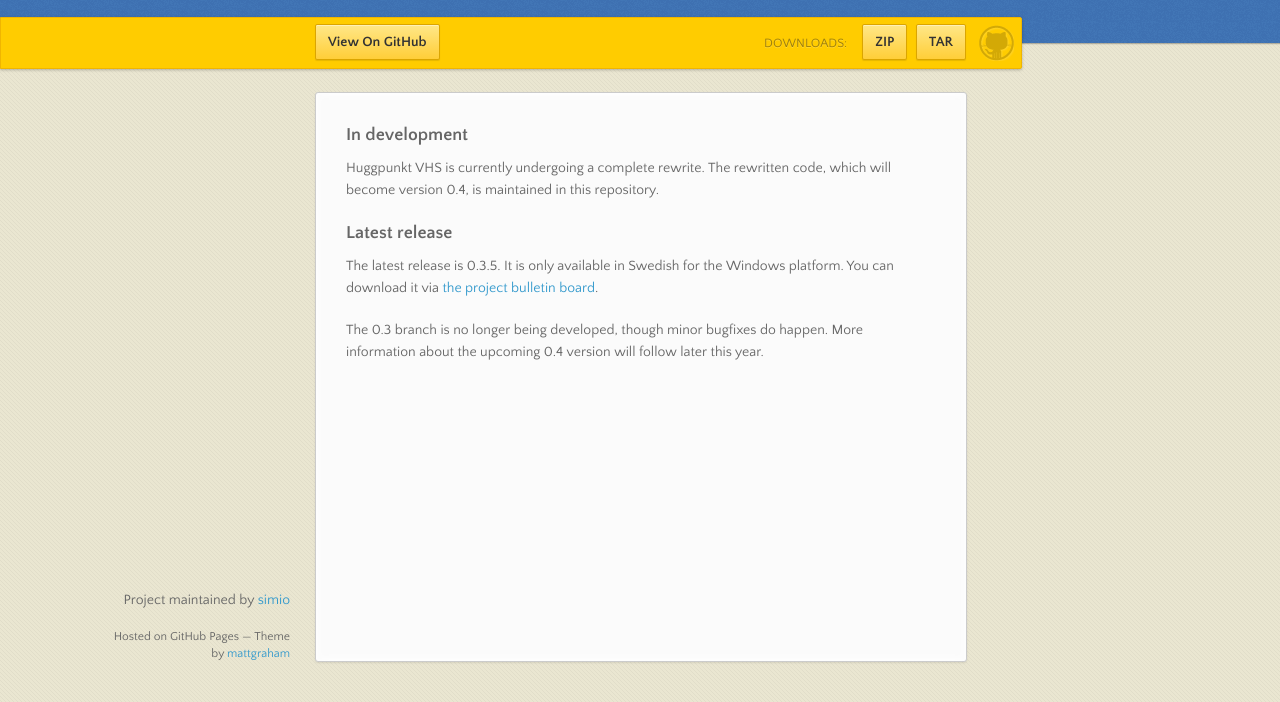
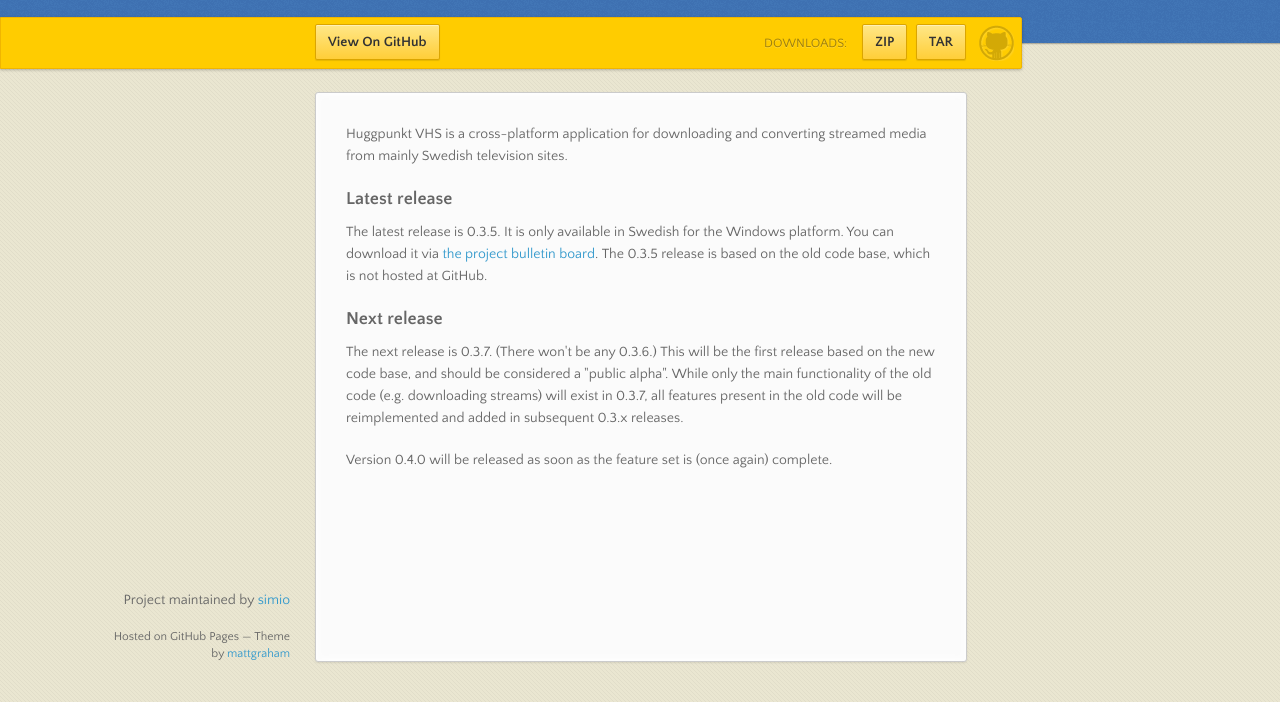
Before and after one commit to simio/H.VHS, a plain HTML site: page index.html in a window 1280 px wide. Shown: the part 98-800 px from the top of the page. Drawn offline with nearby package versions, Linux system fonts and the light colour scheme.

Commit message:
Create gh-pages branch via GitHub

```diff
--- a/index.html
+++ b/index.html
@@ -39,26 +39,25 @@
         <ul></ul>
       </nav>
       <section>
-        <h3>In development</h3>
-
-<p>Huggpunkt VHS is currently undergoing a complete rewrite. The rewritten
-code, which will become version 0.4, is maintained in this repository.</p>
+        <p>Huggpunkt VHS is a cross-platform application for downloading and converting streamed media from mainly Swedish television sites.</p>
 
 <h3>Latest release</h3>
 
 <p>The latest release is 0.3.5. It is only available in Swedish for the
-Windows platform. You can download it via <a href="http://planka.huggpunkt.org/h-vhs">the project bulletin board</a>.</p>
+Windows platform. You can download it via <a href="http://planka.huggpunkt.org/h-vhs">the project bulletin board</a>. The 0.3.5 release is based on the old code base, which is not hosted at GitHub.</p>
 
-<p>The 0.3 branch is no longer being developed, though minor bugfixes do
-happen. More information about the upcoming 0.4 version will follow
-later this year.</p>
+<h3>Next release</h3>
+
+<p>The next release is 0.3.7. (There won't be any 0.3.6.) This will be the first release based on the new code base, and should be considered a "public alpha". While only the main functionality of the old code (e.g. downloading streams) will exist in 0.3.7, all features present in the old code will be reimplemented and added in subsequent 0.3.x releases.</p>
+
+<p>Version 0.4.0 will be released as soon as the feature set is (once again) complete.</p>
       </section>
       <footer>
         <p>Project maintained by <a href="https://github.com/simio">simio</a></p>
         <p><small>Hosted on GitHub Pages &mdash; Theme by <a href="http://twitter.com/#!/michigangraham">mattgraham</a></small></p>
       </footer>
     </div>
-    <!--[if !IE]><script>fixScale(document);</script><!--<![endif]-->
+    <!--[if !IE]><script>fixScale(document);</script><![endif]-->
 
   </body>
 </html>
--- a/params.json
+++ b/params.json
@@ -1 +1 @@
-{"tagline":"Cross-platform media stream client","note":"Don't delete this file! It's used internally to help with page regeneration.","google":"","name":"Huggpunkt VHS","body":"### In development\r\nHuggpunkt VHS is currently undergoing a complete rewrite. The rewritten\r\ncode, which will become version 0.4, is maintained in this repository.\r\n\r\n### Latest release\r\nThe latest release is 0.3.5. It is only available in Swedish for the\r\nWindows platform. You can download it via [the project bulletin board](http://planka.huggpunkt.org/h-vhs).\r\n\r\nThe 0.3 branch is no longer being developed, though minor bugfixes do\r\nhappen. More information about the upcoming 0.4 version will follow\r\nlater this year."}
+{"note":"Don't delete this file! It's used internally to help with page regeneration.","name":"Huggpunkt VHS","tagline":"Cross-platform media stream client","body":"Huggpunkt VHS is a cross-platform application for downloading and converting streamed media from mainly Swedish television sites.\r\n\r\n### Latest release\r\nThe latest release is 0.3.5. It is only available in Swedish for the\r\nWindows platform. You can download it via [the project bulletin board](http://planka.huggpunkt.org/h-vhs). The 0.3.5 release is based on the old code base, which is not hosted at GitHub.\r\n\r\n### Next release\r\nThe next release is 0.3.7. (There won't be any 0.3.6.) This will be the first release based on the new code base, and should be considered a \"public alpha\". While only the main functionality of the old code (e.g. downloading streams) will exist in 0.3.7, all features present in the old code will be reimplemented and added in subsequent 0.3.x releases.\r\n\r\nVersion 0.4.0 will be released as soon as the feature set is (once again) complete.","google":""}
```
